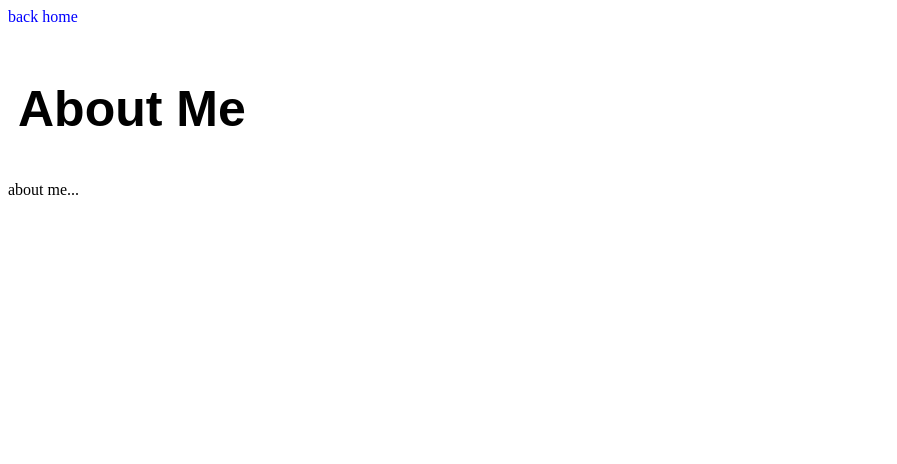
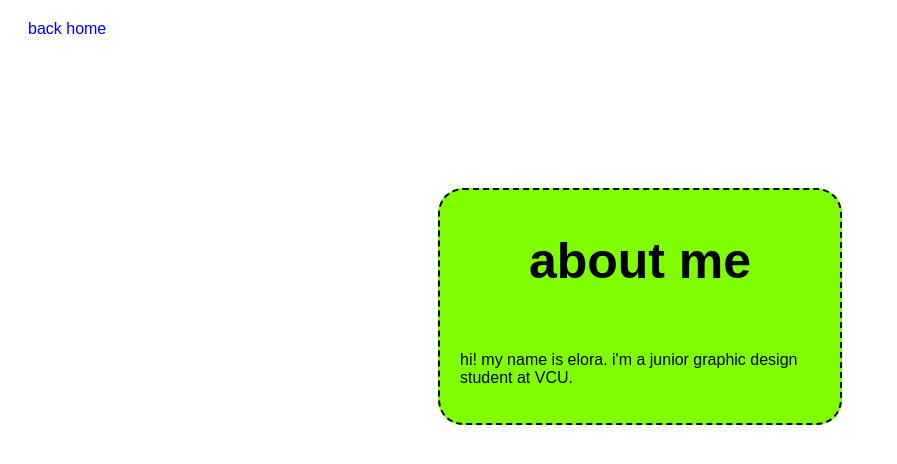
Before and after one commit to eloraromo/class-site, a plain HTML site: page about.html in a window 1280 px wide. Shown: the whole page, without its empty margins (0-897 px from the left). Drawn offline with Linux system fonts and the light colour scheme.

Commit message:
about me update

```diff
--- a/about.html
+++ b/about.html
@@ -5,8 +5,11 @@
     <link rel="stylesheet" href="main.css">
   </head>
   <body>
-    <a href="index.html">back home</a>
-    <h1>About Me</h1>
-    <p>about me...</p>
+      <p style="margin:20px"><a href="index.html">back home</a></p>
+
+    <section class="about">
+      <h1 style="text-align:center;">about me</h1>
+      <p style="padding:20px;">hi! my name is elora. i'm a junior graphic design student at VCU. </p>
+    </section>
   </body>
 </html>
--- a/main.css
+++ b/main.css
@@ -1,4 +1,25 @@
-section {
+h1 {
+  font-family: degular, sans-serif;
+  font-size: 50px;
+}
+ul {
+  font-family: degular, sans-serif;
+  list-style: none;
+  font-size: 30px;
+  padding: 10px;
+}
+a {
+  text-decoration: none;
+  color: blue;
+  font-family: degular, sans-serif;
+}
+a:hover {
+  color: #FF00F5;
+}
+p {
+  font-family: degular, sans-serif;
+}
+.home {
   text-align: center;
   margin: auto;
   margin-top: 150px;
@@ -7,23 +28,11 @@ section {
   border-radius: 25px;
   border: 2px dashed black;
 }
-h1 {
-  font-family: degular, sans-serif;
-  font-size: 50px;
-  padding: 10px;
-  padding-top: 20px;
+.about {
+  margin: auto;
+  margin-top: 150px;
+  width: 400px;
+  background:chartreuse;
+  border-radius: 25px;
+  border: 2px dashed black;
 }
-ul {
-  font-family: degular, sans-serif;
-  list-style: none;
-  font-size: 30px;
-  padding: 10px;
-  padding-bottom: 20px;
-}
-a {
-  text-decoration: none;
-  color: blue;
-}
-a:hover {
-  color: #FF00F5;
-}
```
Also changed, not shown: index.html (+1 -1 lines), me.png (added), 1 other file.
